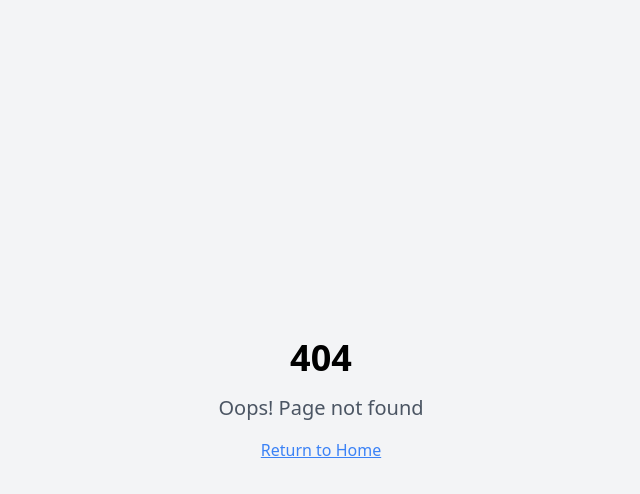
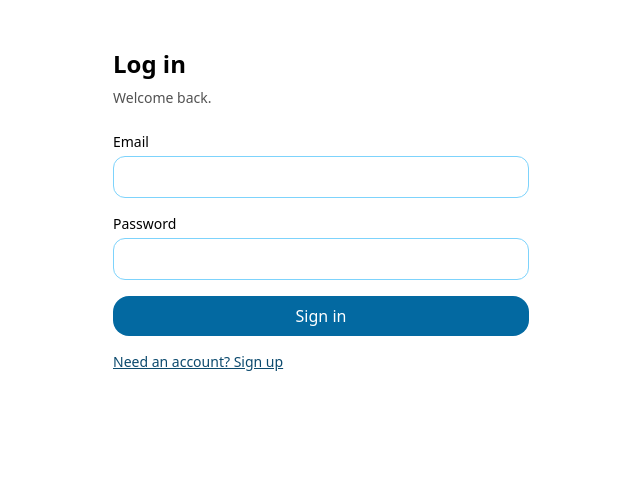
Before and after one commit to carnama83/stance-sync-lab, a React (Vite) app: page /auth/signin in a window 1280 px wide. Before the commit this address had no page. Shown: the top 494 px of the page, without its empty margins (319-959 px from the left). Built offline with nearby package versions, Linux system fonts and the light colour scheme.

Commit message:
Add sign-in functionality
Implement sign-in page, update router, modify header/hero links, and add sign-in link to sign-up page.

```diff
--- /dev/null
+++ b/src/pages/auth/SignIn.tsx
@@ -0,0 +1,67 @@
+import React, { useState } from "react";
+import { useNavigate, Link } from "react-router-dom";
+import { supabase } from "@/lib/supabase/client"; // reuse your existing client
+
+export default function SignIn() {
+  const nav = useNavigate();
+  const [email, setEmail] = useState("");
+  const [password, setPassword] = useState("");
+  const [loading, setLoading] = useState(false);
+  const [err, setErr] = useState<string | null>(null);
+
+  async function onSubmit(e: React.FormEvent) {
+    e.preventDefault();
+    setErr(null);
+    setLoading(true);
+    const { error } = await supabase.auth.signInWithPassword({ email, password });
+    setLoading(false);
+    if (error) setErr(error.message);
+    else nav("/feed");
+  }
+
+  return (
+    <main className="mx-auto max-w-md px-4 py-12">
+      <h1 className="text-2xl font-semibold">Log in</h1>
+      <p className="mt-2 text-sm text-neutral-600">Welcome back.</p>
+
+      <form onSubmit={onSubmit} className="mt-6 space-y-4">
+        <div>
+          <label className="block text-sm font-medium">Email</label>
+          <input
+            type="email"
+            required
+            value={email}
+            onChange={(e) => setEmail(e.target.value)}
+            className="mt-1 w-full rounded-xl border border-sky-300 px-3 py-2 outline-none focus:ring-2 focus:ring-sky-300"
+          />
+        </div>
+        <div>
+          <label className="block text-sm font-medium">Password</label>
+          <input
+            type="password"
+            required
+            value={password}
+            onChange={(e) => setPassword(e.target.value)}
+            className="mt-1 w-full rounded-xl border border-sky-300 px-3 py-2 outline-none focus:ring-2 focus:ring-sky-300"
+          />
+        </div>
+
+        {err && <p className="text-sm text-red-600">{err}</p>}
+
+        <button
+          type="submit"
+          disabled={loading}
+          className="w-full rounded-2xl bg-sky-700 px-4 py-2 text-white hover:bg-sky-800 disabled:opacity-60"
+        >
+          {loading ? "Signing in..." : "Sign in"}
+        </button>
+      </form>
+
+      <div className="mt-4 text-sm">
+        <Link to="/auth/signup" className="text-sky-900 underline">
+          Need an account? Sign up
+        </Link>
+      </div>
+    </main>
+  );
+}
--- a/src/pages/auth/Signup.tsx
+++ b/src/pages/auth/Signup.tsx
@@ -1,5 +1,5 @@
 import React, { useState, useEffect } from 'react';
-import { useNavigate } from 'react-router-dom';
+import { useNavigate, Link } from 'react-router-dom';
 import { supabase } from '@/integrations/supabase/client';
 import { Button } from '@/components/ui/button';
 import { Input } from '@/components/ui/input';
@@ -361,6 +361,11 @@ export default function Signup() {
             >
               Back to Home
             </Button>
+            <div className="mt-4 text-sm">
+              <Link to="/auth/signin" className="text-sky-900 underline">
+                Already have an account? Sign in
+              </Link>
+            </div>
           </CardFooter>
         </form>
       </Card>
--- a/src/pages/marketing/HomePage.tsx
+++ b/src/pages/marketing/HomePage.tsx
@@ -32,6 +32,7 @@ function Header() {
         <nav className="flex items-center gap-6 text-sm">
           <Link to="/feed" className="text-sky-900 hover:text-sky-950 hover:underline">Feed</Link>
           <Link to="/pulse" className="text-sky-900 hover:text-sky-950 hover:underline">Community Pulse</Link>
+          <Link to="/auth/signin" className="text-sky-900 hover:text-sky-950 hover:underline">Log in</Link>
           <Link to="/auth/signup" className="rounded-2xl border border-sky-400 text-sky-900 px-3 py-1 shadow-sm hover:bg-sky-100">Sign up</Link>
         </nav>
       </div>
--- a/src/router/index.tsx
+++ b/src/router/index.tsx
@@ -2,6 +2,7 @@ import { createBrowserRouter, RouterProvider } from "react-router-dom";
 import HomePage from "@/pages/marketing/HomePage";
 import NotFound from "@/pages/NotFound";
 import Signup from "@/pages/auth/Signup";
+import SignIn from "@/pages/auth/SignIn";
 import Profile from "@/pages/settings/Profile";
 import Privacy from "@/pages/settings/Privacy";
 import Notifications from "@/pages/settings/Notifications";
@@ -24,6 +25,10 @@ const router = createBrowserRouter([
   {
     path: "/auth/signup",
     element: <Signup />,
+  },
+  {
+    path: "/auth/signin",
+    element: <SignIn />,
   },
   {
     path: "/settings/profile",
```
